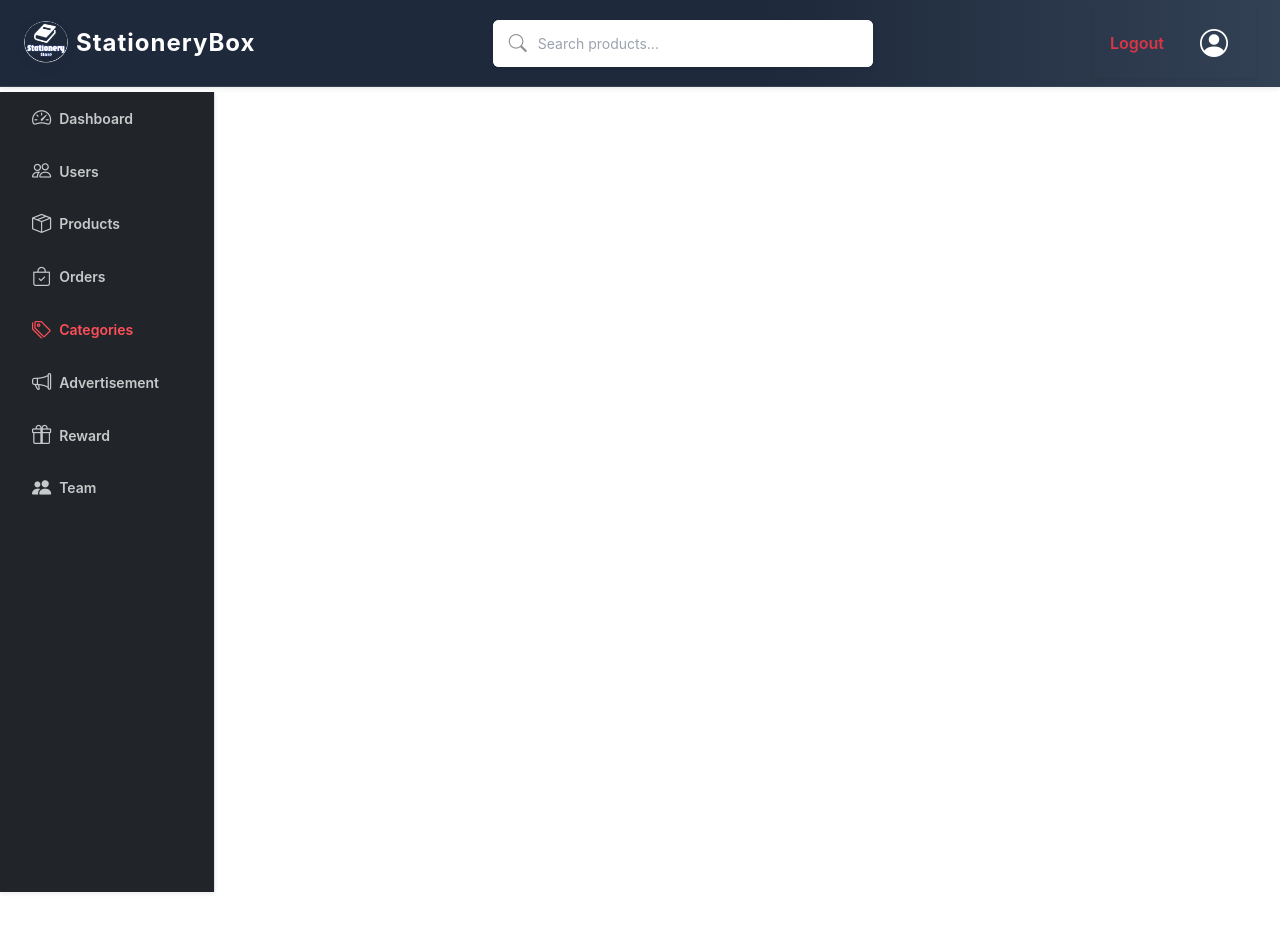
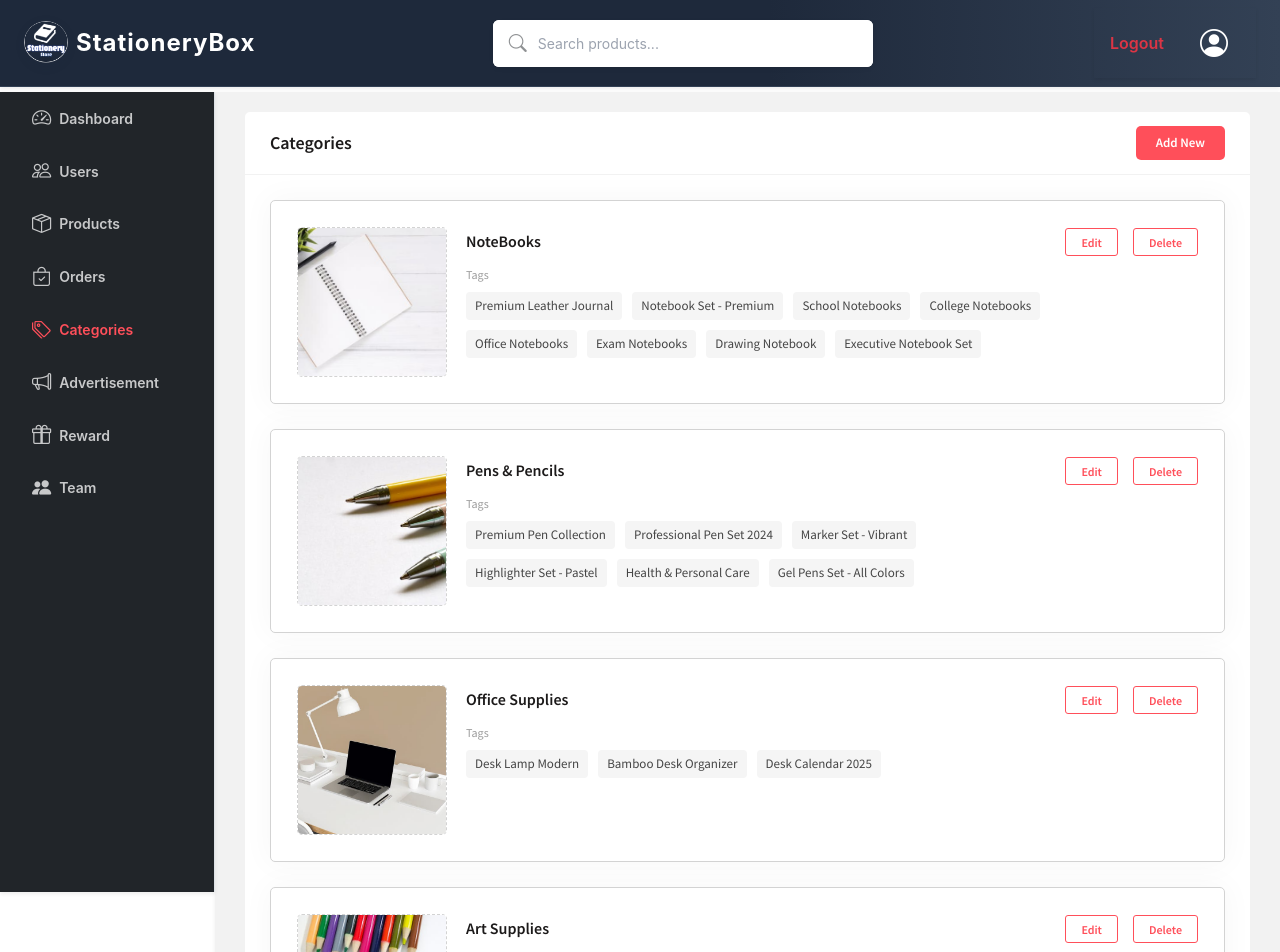
Before and after one commit to Kimheng-SOK/Stationery-Store, a Vue app: page /admin/categories in a window 1280 px wide. Shown: the top 952 px of the page. Before the commit the page ends 807 px from the top, so only its background shows below. Built offline with nearby package versions, Linux system fonts and the light colour scheme.

Commit message:
feat: add static ManageCategories page

```diff
--- a/src/data/teamMembers.ts
+++ b/src/data/teamMembers.ts
@@ -1,9 +1,9 @@
 import type { TeamMember } from '@/types/teamMember'
 // Mock data - Replace with API calls when ready
-export const mockTeamMembers: TeamMember[] = [
+export const members: TeamMember[] = [
   { id: '1', name: 'SOK Kimheng', role: 'Project manager' },
   { id: '2', name: 'SOENG Prakbormey', role: 'Project manager' },
-  { id: '3', name: 'SAN Meyheing', role: 'Project manager' },
-  { id: '4', name: 'SAR Vichada', role: 'Project manager' },
-  { id: '5', name: 'PHE Rithika', role: 'Project manager' },
+  { id: '3', name: 'SAN Meyheing', role: 'QA & Tester' },
+  { id: '4', name: 'SAR Vichada', role: 'Reporter' },
+  { id: '5', name: 'PHE Rithika', role: 'Code reviewer' },
 ]
--- a/src/views/admin/ManageCategories.vue
+++ b/src/views/admin/ManageCategories.vue
@@ -1,10 +1,333 @@
 <template>
-  <div class="manage-orders">
-    <!-- empty placeholder to avoid parser error -->
+  <div class="categories-page">
+    <div class="categories-container">
+      <div class="categories-header">
+        <h2 class="categories-title">Categories</h2>
+        <button class="btn btn-add-new">Add New</button>
+      </div>
+      <div class="categories-divider"></div>
+
+      <!-- Category Cards -->
+      <div class="categories-list">
+        <!-- Book Category -->
+        <div class="category-card">
+          <div class="category-image-wrapper">
+            <img
+              src="/public/images/notebooks/book4.jpg"
+              alt="Notebook"
+              class="category-image"
+            />
+          </div>
+          <div class="category-content">
+            <h3 class="category-name">NoteBooks</h3>
+            <div class="category-subcategories">
+              <p class="sub-label">Tags</p>
+              <div class="sub-tags">
+                <span class="sub-tag">Premium Leather Journal</span>
+                <span class="sub-tag">Notebook Set - Premium</span>
+                <span class="sub-tag">School Notebooks</span>
+                <span class="sub-tag">College Notebooks</span>
+                <span class="sub-tag">Office Notebooks</span>
+                <span class="sub-tag">Exam Notebooks</span>
+                <span class="sub-tag">Drawing Notebook</span>
+                <span class="sub-tag">Executive Notebook Set</span>
+              </div>
+            </div>
+          </div>
+          <div class="category-actions">
+            <button class="btn btn-edit">Edit</button>
+            <button class="btn btn-delete">Delete</button>
+          </div>
+        </div>
+
+        <!-- Pens & Pencils Category -->
+        <div class="category-card">
+          <div class="category-image-wrapper">
+            <img
+              src="/public/images/pens&pencils/pen2.jpg"
+              alt="Pens & Pencils"
+              class="category-image"
+            />
+          </div>
+          <div class="category-content">
+            <h3 class="category-name">Pens & Pencils</h3>
+            <div class="category-subcategories">
+              <p class="sub-label">Tags</p>
+              <div class="sub-tags">
+                <span class="sub-tag">Premium Pen Collection</span>
+                <span class="sub-tag">Professional Pen Set 2024</span>
+                <span class="sub-tag">Marker Set - Vibrant</span>
+                <span class="sub-tag">Highlighter Set - Pastel</span>
+                <span class="sub-tag">Health & Personal Care</span>
+                <span class="sub-tag">Gel Pens Set - All Colors</span>
+              </div>
+            </div>
+          </div>
+          <div class="category-actions">
+            <button class="btn btn-edit">Edit</button>
+            <button class="btn btn-delete">Delete</button>
+          </div>
+        </div>
+
+        <!-- Office supplies Category -->
+        <div class="category-card">
+          <div class="category-image-wrapper">
+            <img
+              src="/public/images/officeSupplies/office1.jpg"
+              alt="officesupplies"
+              class="category-image"
+            />
+          </div>
+          <div class="category-content">
+            <h3 class="category-name">Office Supplies</h3>
+            <div class="category-subcategories">
+              <p class="sub-label">Tags</p>
+              <div class="sub-tags">
+                <span class="sub-tag">Desk Lamp Modern</span>
+                <span class="sub-tag">Bamboo Desk Organizer</span>
+                <span class="sub-tag">Desk Calendar 2025</span>
+              </div>
+            </div>
+          </div>
+          <div class="category-actions">
+            <button class="btn btn-edit">Edit</button>
+            <button class="btn btn-delete">Delete</button>
+          </div>
+        </div>
+
+        <!-- Art Supplies Category -->
+        <div class="category-card">
+          <div class="category-image-wrapper">
+            <img
+              src="/public/images/artSupplies/art1.jpg"
+              alt="Beauty"
+              class="category-image"
+            />
+          </div>
+          <div class="category-content">
+            <h3 class="category-name">Art Supplies</h3>
+            <div class="category-subcategories">
+              <p class="sub-label">Tags</p>
+              <div class="sub-tags">
+                <span class="sub-tag">Watercolor Paint Set</span>
+                <span class="sub-tag">Acrylic Paint Set</span>
+                <span class="sub-tag">Sketching Pencil Set</span>
+                <span class="sub-tag">Brush Set for Artists</span>
+              </div>
+            </div>
+          </div>
+          <div class="category-actions">
+            <button class="btn btn-edit">Edit</button>
+            <button class="btn btn-delete">Delete</button>
+          </div>
+        </div>
+
+        <!-- Sticky Note Category -->
+        <div class="category-card">
+          <div class="category-image-wrapper">
+            <img
+              src="/public/images/stickyNote/stick1.jpg"
+              alt="stickynote"
+              class="category-image"
+            />
+          </div>
+          <div class="category-content">
+            <h3 class="category-name">stickynote</h3>
+            <div class="category-subcategories">
+              <p class="sub-label">Tags</p>
+              <div class="sub-tags">
+                <span class="sub-tag">Colorful Sticky Notes Set</span>
+                <span class="sub-tag">Pastel Sticky Notes Set</span>
+                <span class="sub-tag">Neon Sticky Notes Pack</span>
+                <span class="sub-tag">Transparent Sticky Notes</span>
+                <span class="sub-tag">Page Marker Sticky Notes</span>
+                <span class="sub-tag">Mini Sticky Notes</span>
+              </div>
+            </div>
+          </div>
+          <div class="category-actions">
+            <button class="btn btn-edit">Edit</button>
+            <button class="btn btn-delete">Delete</button>
+          </div>
+        </div>
+      </div>
+    </div>
   </div>
 </template>
-<script lang="ts">
-export default {
-  name: 'ManageCategories',
+
+<script setup lang="ts"></script>
+
+<style scoped>
+.categories-page {
+  margin-left: 0px;
+  margin-top: 0px;
+  background: #f2f2f2;
+  min-height: calc(100vh - 65px);
+  padding: 20px 30px;
 }
-</script>
+
+.categories-container {
+  background: #fff;
+  border-radius: 5px;
+  padding: 0;
+}
+
+.categories-header {
+  display: flex;
+  justify-content: space-between;
+  align-items: center;
+  padding: 14px 25px;
+  position: relative;
+}
+
+.categories-title {
+  color: #1c1a1a;
+  font-family: 'Source Sans Pro', sans-serif;
+  font-size: 18px;
+  font-weight: 600;
+  margin: 0;
+}
+
+.btn-add-new {
+  background: #ff4f5a;
+  border: none;
+  border-radius: 5px;
+  color: #fff;
+  font-family: 'Source Sans Pro', sans-serif;
+  font-size: 13px;
+  font-weight: 700;
+  line-height: 22px;
+  padding: 6px 20px;
+  height: 34px;
+}
+
+.btn-add-new:hover {
+  background: #ff3945;
+}
+
+.categories-divider {
+  width: 100%;
+  height: 1px;
+  background: #f2f2f2;
+}
+
+.categories-list {
+  padding: 25px;
+  display: flex;
+  flex-direction: column;
+  gap: 25px;
+}
+
+.category-card {
+  display: flex;
+  align-items: flex-start;
+  gap: 19px;
+  padding: 26px;
+  border-radius: 5px;
+  border: 1px solid #d3d3d3;
+  background: #fff;
+  box-shadow: 0 0 30px 3px rgba(0, 0, 0, 0.03);
+  position: relative;
+}
+
+.category-image-wrapper {
+  width: 150px;
+  height: 150px;
+  border-radius: 5px;
+  border: 1px dashed #d3d3d3;
+  background: #fff;
+
+  position: relative;
+  overflow: hidden;
+  padding: 0;
+  flex-shrink: 0;
+}
+
+.category-image {
+  position: absolute;
+  top: 0;
+  left: 0;
+  width: 100%;
+  height: 100%;
+  object-fit: cover;
+  display: block;
+}
+
+.category-content {
+  flex: 1;
+  min-width: 0;
+}
+
+.category-name {
+  color: #1c1a1a;
+  font-family: 'Source Sans Pro', sans-serif;
+  font-size: 16px;
+  font-weight: 600;
+  margin: 0 0 15px 0;
+  padding-top: 5px;
+}
+
+.category-subcategories {
+  display: flex;
+  flex-direction: column;
+  gap: 8px;
+}
+
+.sub-label {
+  color: #9b9b9b;
+  font-family: 'Source Sans Pro', sans-serif;
+  font-size: 12px;
+  font-weight: 400;
+  margin: 0;
+}
+
+.sub-tags {
+  display: flex;
+  flex-wrap: wrap;
+  gap: 10px;
+  align-items: flex-start;
+}
+
+.sub-tag {
+  display: inline-flex;
+  padding: 2px 9px;
+  align-items: center;
+  border-radius: 4px;
+  background: #f5f5f5;
+  color: #454545;
+  font-family: 'Source Sans Pro', sans-serif;
+  font-size: 13px;
+  font-weight: 400;
+  line-height: 24px;
+  white-space: nowrap;
+}
+
+.category-actions {
+  display: flex;
+  gap: 15px;
+  flex-shrink: 0;
+  padding-top: 1px;
+}
+
+.btn-edit,
+.btn-delete {
+  border-radius: 3px;
+  border: 1px solid #ff4f5a;
+  background: #fff;
+  color: #ff4f5a;
+  font-family: 'Source Sans Pro', sans-serif;
+  font-size: 12px;
+  font-weight: 600;
+  line-height: 22px;
+  padding: 3px 15px;
+  height: 28px;
+  cursor: pointer;
+  transition: all 0.2s;
+}
+
+.btn-edit:hover,
+.btn-delete:hover {
+  background: #ff4f5a;
+  color: #fff;
+}
+</style>
--- a/src/views/admin/ManageTeams.vue
+++ b/src/views/admin/ManageTeams.vue
@@ -151,21 +151,10 @@
 </template>
 
 <script setup lang="ts">
+import { members as initialMembers } from '@/data/teamMembers'
 import { ref } from 'vue'
-
-interface TeamMember {
-  id: string
-  name: string
-  role: string
-}
-
-const members = ref<TeamMember[]>([
-  { id: '1', name: 'SOK Kimheng', role: 'Project manager' },
-  { id: '2', name: 'SOENG Prakbormey', role: 'Project manager' },
-  { id: '3', name: 'SAN Meyheing', role: 'QA & Tester' },
-  { id: '4', name: 'SAR Vichada', role: 'Reporter' },
-  { id: '5', name: 'PHE Rithika', role: 'Code reviewer' },
-])
+import type { TeamMember } from '@/types/teamMember'
+const members = ref([...initialMembers])
 
 const isDialogOpen = ref(false)
 const isEditMode = ref(false)
@@ -198,7 +187,7 @@ const handleSave = () => {
   }
 
   if (isEditMode.value && editingId.value) {
-    const index = members.value.findIndex((m) => m.id === editingId.value)
+    const index = members.value.findIndex((m: TeamMember) => m.id === editingId.value)
     if (index !== -1) {
       members.value[index] = {
         id: editingId.value,
@@ -220,7 +209,7 @@ const handleSave = () => {
 
 const handleDelete = (id: string) => {
   if (confirm('Are you sure you want to delete this member?')) {
-    members.value = members.value.filter((m) => m.id !== id)
+    members.value = members.value.filter((m: TeamMember) => m.id !== id)
   }
 }
 </script>
```
